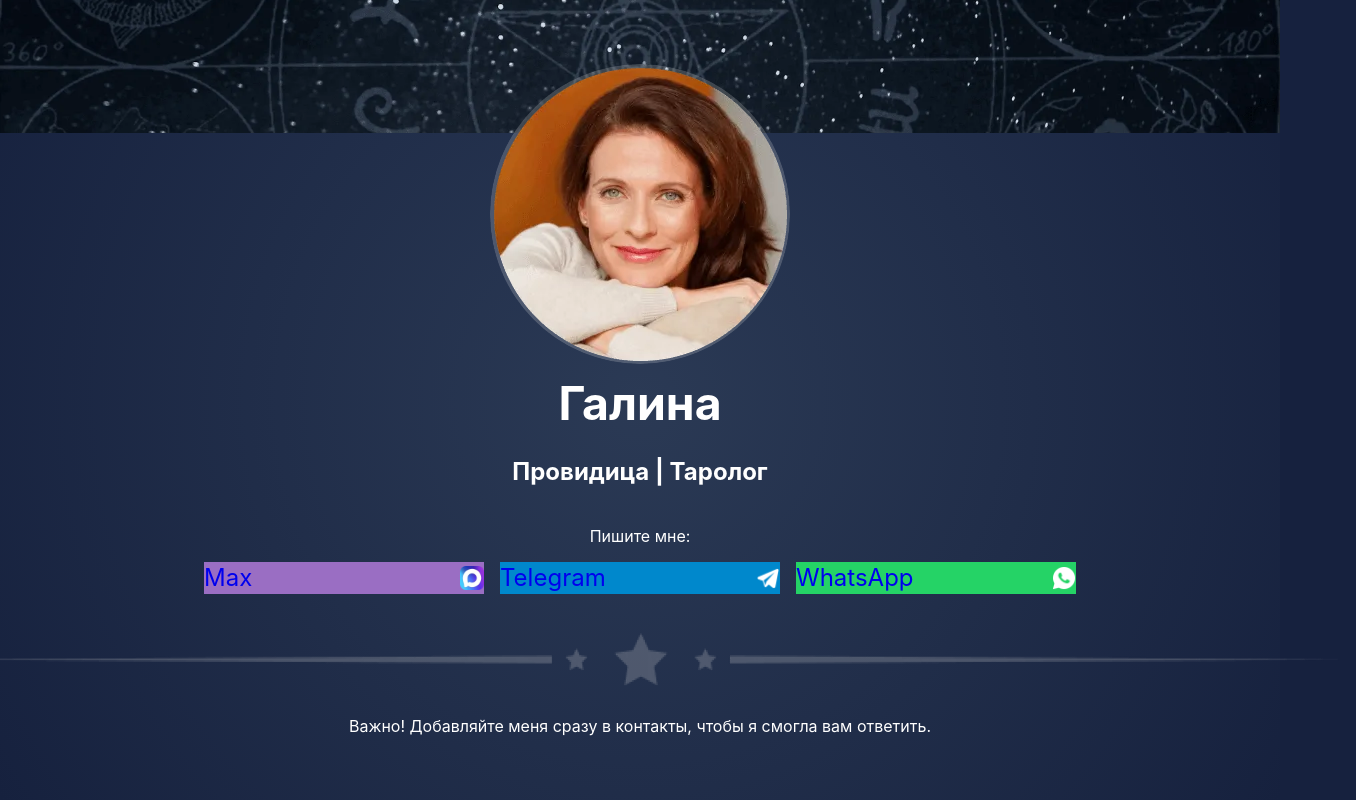
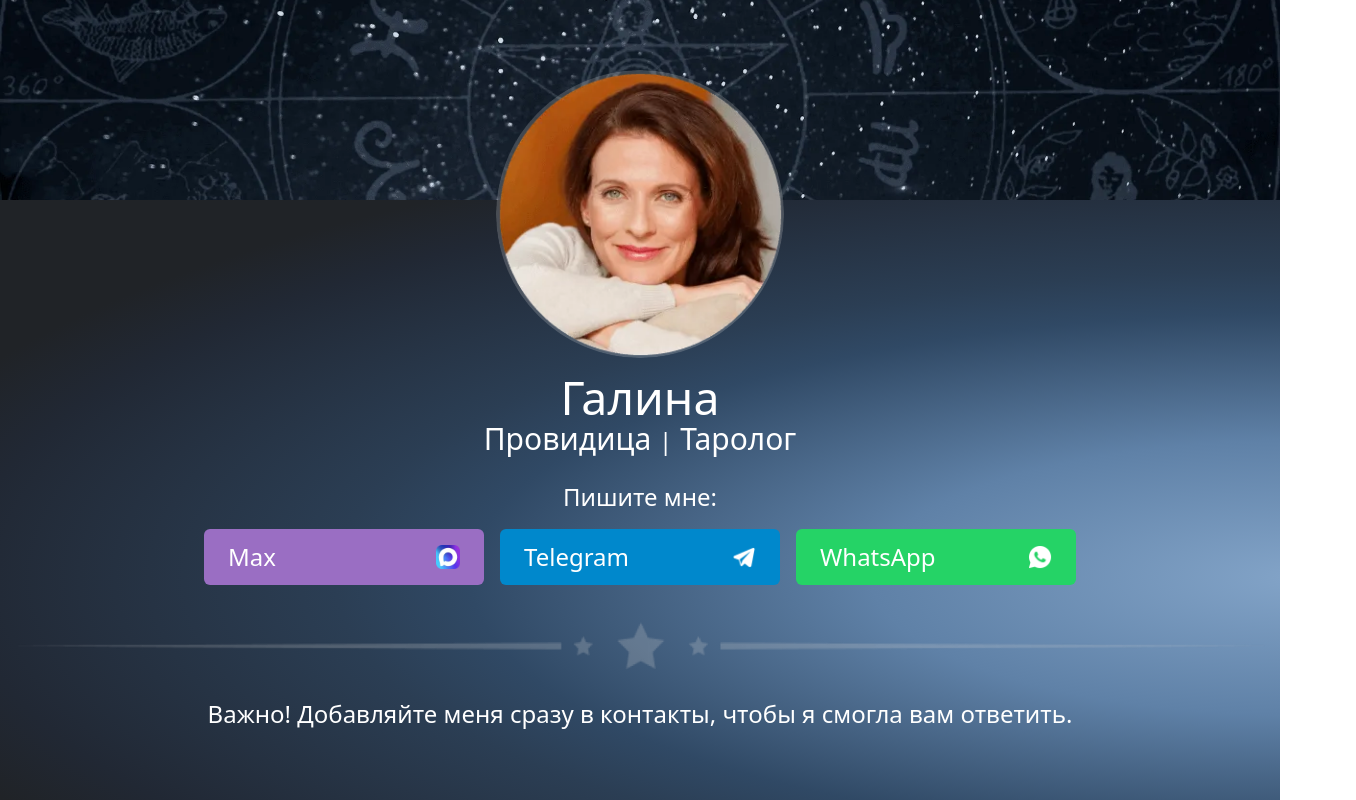
Before and after one commit to WorldTradeCom/next-tarolog, a Next.js app: page / in a window 1280 px wide. Shown: the whole page, 1356 px wide, since content can reach past the window. Built offline with nearby package versions, Linux system fonts and the light colour scheme.

Commit message:
Update globals.css

```diff
--- a/app/globals.css
+++ b/app/globals.css
@@ -1,19 +1,9 @@
-@tailwind base;
-@tailwind components;
-@tailwind utilities;
+@import "tailwindcss";
 
-/* Исправляем опечатку в названии класса из оригинального HTML */
-.backgorud_gradient {
-  background: radial-gradient(circle at center, #2b3a55 0%, #16213e 100%);
-  min-height: 100vh;
-  width: 100%;
+body {
+	color: #ffffff;
 }
 
-body {
-  margin: 0;
-  padding: 0;
-  background-color: #16213e;
-  color: white;
-  /* Системный шрифт как на скринах оригинала */
-  font-family: -apple-system, BlinkMacSystemFont, "Segoe UI", Roboto, Helvetica, Arial, sans-serif;
+.backgorud_gradient {
+	background-image: radial-gradient(115.63% 58.45% at 102.06% 72.19%, #83a4c8 0%, #5f81a7 29.42%, #304965 56.5%, #2b3e54 65.62%, #212834 90.74%, #202327 100%);
 }
```
